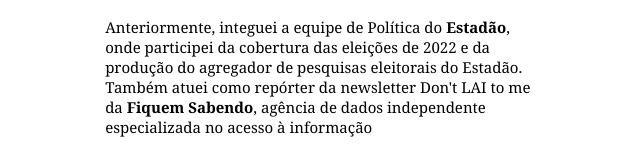
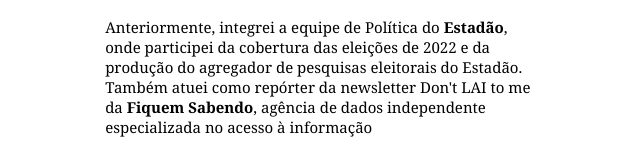
Before and after one commit to tanatelha/portfolio, a plain HTML site: page index.html in a window 1280 px wide. Shown: the part 796-952 px from the top of the page, 320-960 px from the left. Drawn offline with Linux system fonts and the light colour scheme; a web font is replaced by a local one.

Commit message:
Update index.html

```diff
--- a/index.html
+++ b/index.html
@@ -52,7 +52,7 @@
             <p class="titulo">sobre</p>
             <div class="sobre-conteudo-texto">
                 <p class="texto">Sou repórter de jornalismo de dados no <span class=negrito>DeltaFolha</span>, núcleo de dados da Folha de S. Paulo. Tenho 4 anos de experiência em análise e visualização de dados, Lei de Acesso à Informação e dados abertos.
-                <p class="texto">Anteriormente, integuei a equipe de Política do <span class=negrito>Estadão</span>, onde participei da cobertura das eleições de 2022 e da produção do agregador de pesquisas eleitorais do Estadão. Também atuei como repórter da newsletter Don't LAI to me da <span class=negrito>Fiquem Sabendo</span>, agência de dados independente especializada no acesso à informação</p>
+                <p class="texto">Anteriormente, integrei a equipe de Política do <span class=negrito>Estadão</span>, onde participei da cobertura das eleições de 2022 e da produção do agregador de pesquisas eleitorais do Estadão. Também atuei como repórter da newsletter Don't LAI to me da <span class=negrito>Fiquem Sabendo</span>, agência de dados independente especializada no acesso à informação</p>
                 <p class="texto">Tenho domínio em desenvolvimento Python, programação web e visualização de dados; todas experiências adquiridas durante o mestrado em Jornalismo de Dados, Automação e Data Storytelling no Insper (2022-2023).</p>
                 <p class="intertitulo">Destaques</p>
                 <p href="https://congresso.abraji.org.br/palestrante/natalia-santos" class="texto">🎤 Palestrante no 18º Congresso Internacional de Jornalismo Investigativo da Abraji (2013)</p>
```
